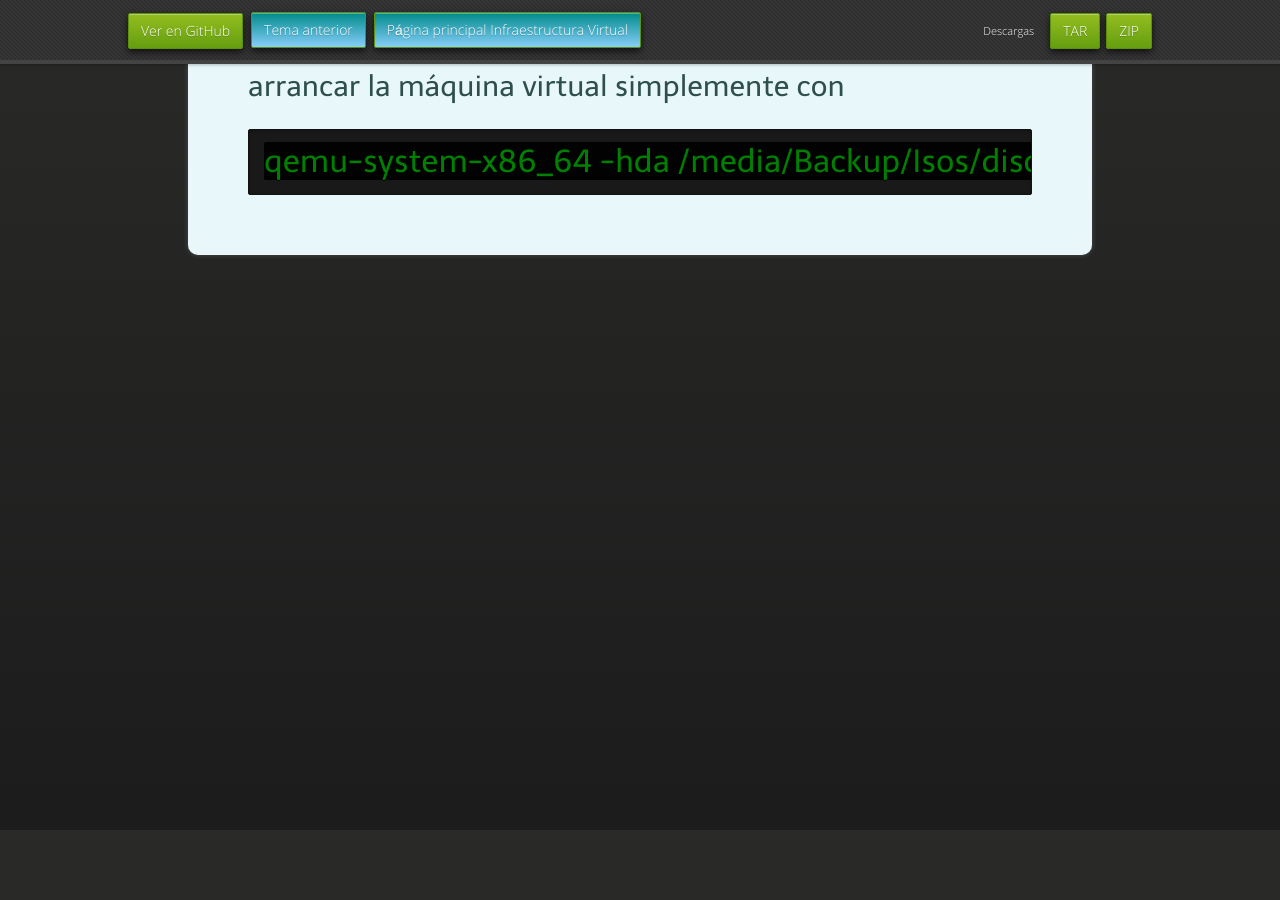
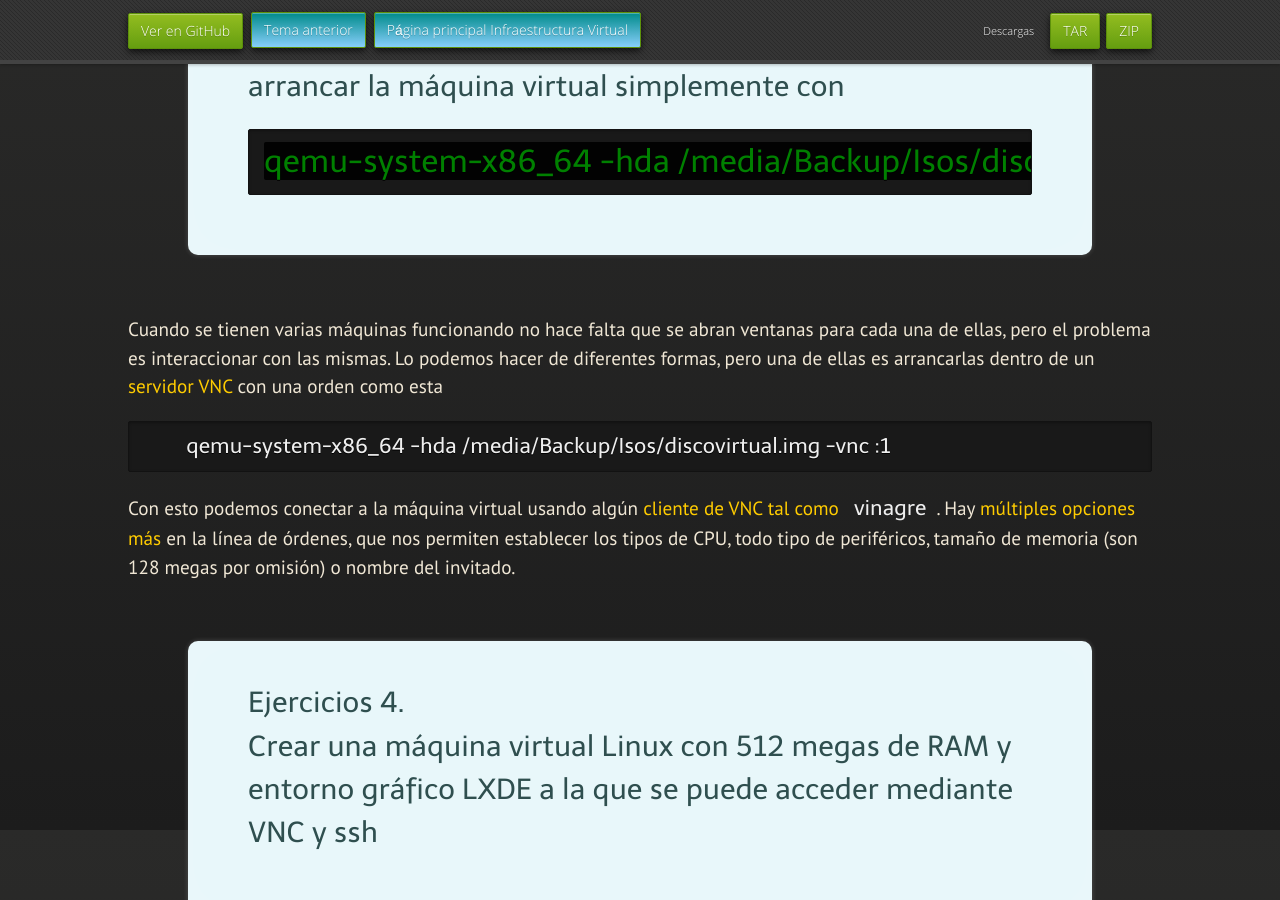
Before and after one commit to JJ/IV, a Jekyll site: the page built from documentos/temas/Uso_de_sistemas.md, in a window 1280 px wide and 900 px high, scrolled down 5470 px. Built offline with Jekyll 4.4.1, drawn with Linux system fonts in a browser that asks for light colours; nearby versions of some CDN libraries; some web fonts are replaced; before the commit the page ends 5875 px from its top, so only the background shows below that; some of the changed text lies outside the part shown.

Commit message:
Sync documentos/practicas/3.MV.md documentos/temas/Tecnicas_de_virtualizacion.md documentos/temas/Uso_de_sistemas.md and  from master to gh-pages

```diff
--- a/documentos/temas/Uso_de_sistemas.md
+++ b/documentos/temas/Uso_de_sistemas.md
@@ -149,8 +149,8 @@ cualquier dispositivo.
 <div class='nota' markdown='1'>
 Si se ha cortado la instalación o ha habido algún problema el comando
 anterior tratará de arrancar de todas formas del disco duro. Se puede
-cortar la máquina virtual simplemente cerrando al ventana y tratar de
-arrancar de nuevo empezando por el CD virtual usando
+cortar la máquina virtual simplemente cerrando al ventana y [tratar de
+arrancar de nuevo empezando por el CD virtual usando](http://www.linux-kvm.com/content/some-new-kvm-options-boot-order-and-process-name)
 
 	qemu-system-x86_64 -hda otro-disco.img -cdrom picaros-diego-b.iso
 	-boot once=d
@@ -208,3 +208,26 @@ simplemente con
 	qemu-system-x86_64 -hda /media/Backup/Isos/discovirtual.img
 
 </div>
+
+Cuando se tienen varias máquinas funcionando no hace falta que se
+abran ventanas para cada una de ellas, pero el problema es
+interaccionar con las mismas. Lo podemos hacer de diferentes formas,
+pero una de ellas es arrancarlas dentro de un
+[servidor VNC](http://en.wikipedia.org/wiki/Virtual_Network_Computing)
+con una orden como esta
+
+		qemu-system-x86_64 -hda /media/Backup/Isos/discovirtual.img -vnc :1
+
+Con esto podemos conectar a la máquina virtual usando algún
+[cliente de VNC tal como `vinagre`](https://help.ubuntu.com/community/VNC/Clients). Hay
+[múltiples opciones más](http://man.cx/qemu-system-x86_64%281%29) en
+la línea de órdenes, que nos permiten establecer los tipos de CPU,
+todo tipo de periféricos, tamaño de memoria (son 128 megas por
+omisión) o nombre del invitado.
+
+<div class='ejercicios' markdown='1'>
+
+Crear una máquina virtual Linux con 512 megas de RAM y entorno gráfico
+LXDE a la que se puede acceder mediante VNC y ssh
+
+</div>
```
Also changed, not shown: documentos/practicas/3.MV.md (added, +90 -0 lines), documentos/temas/Tecnicas_de_virtualizacion.md (+4 -7 lines).
